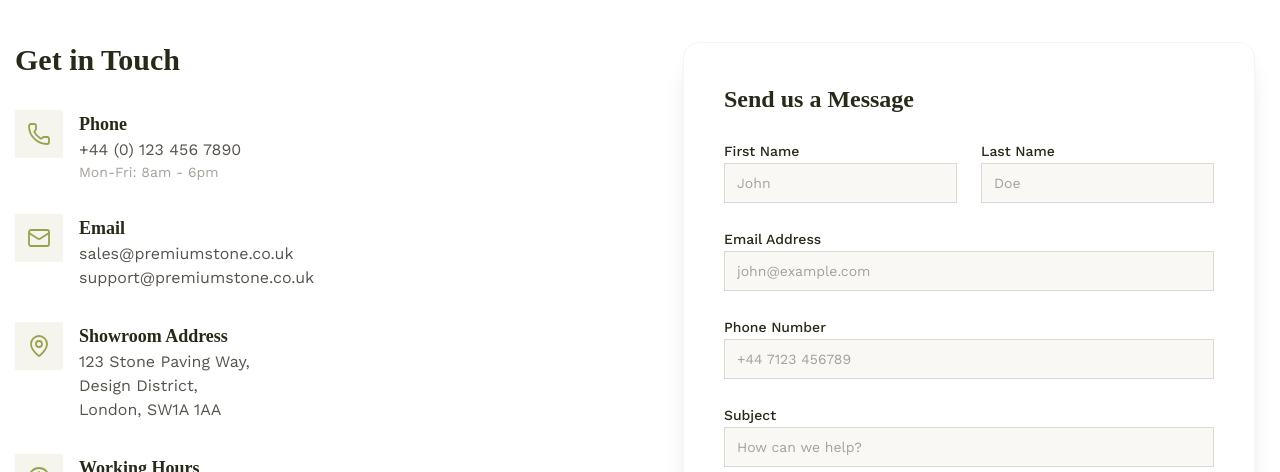
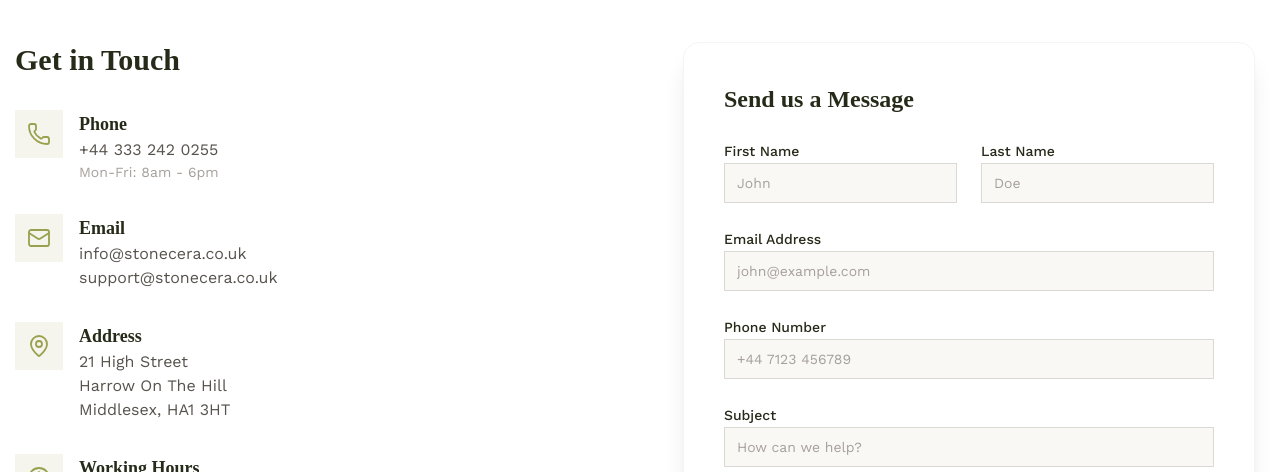
Before and after one commit to adityajadonsingh/stonecera.co.uk-frontend, a Next.js app: page /about-us in a window 1280 px wide. Shown: the part 1180-1652 px from the top of the page. Built offline with nearby package versions, Linux system fonts and the light colour scheme; no server answers.

Commit message:
Update ContactForm.tsx

```diff
--- a/src/components/homepage/ContactForm.tsx
+++ b/src/components/homepage/ContactForm.tsx
@@ -136,7 +136,7 @@
                   </h3>
 
                   <p className="text-stone-600">
-                    +44 (0) 123 456 7890
+                    +44 333 242 0255
                   </p>
 
                   <p className="text-sm text-stone-400">
@@ -157,11 +157,11 @@
                   </h3>
 
                   <p className="text-stone-600">
-                    sales@premiumstone.co.uk
+                    info@stonecera.co.uk
                   </p>
 
                   <p className="text-stone-600">
-                    support@premiumstone.co.uk
+                    support@stonecera.co.uk
                   </p>
                 </div>
               </div>
@@ -174,15 +174,15 @@
 
                 <div>
                   <h3 className="text-lg font-semibold text-[#262a18]">
-                    Showroom Address
+                    Address
                   </h3>
 
                   <p className="text-stone-600">
-                    123 Stone Paving Way,
+                    21 High Street
                     <br />
-                    Design District,
+                    Harrow On The Hill
                     <br />
-                    London, SW1A 1AA
+                    Middlesex, HA1 3HT
                   </p>
                 </div>
               </div>
```
